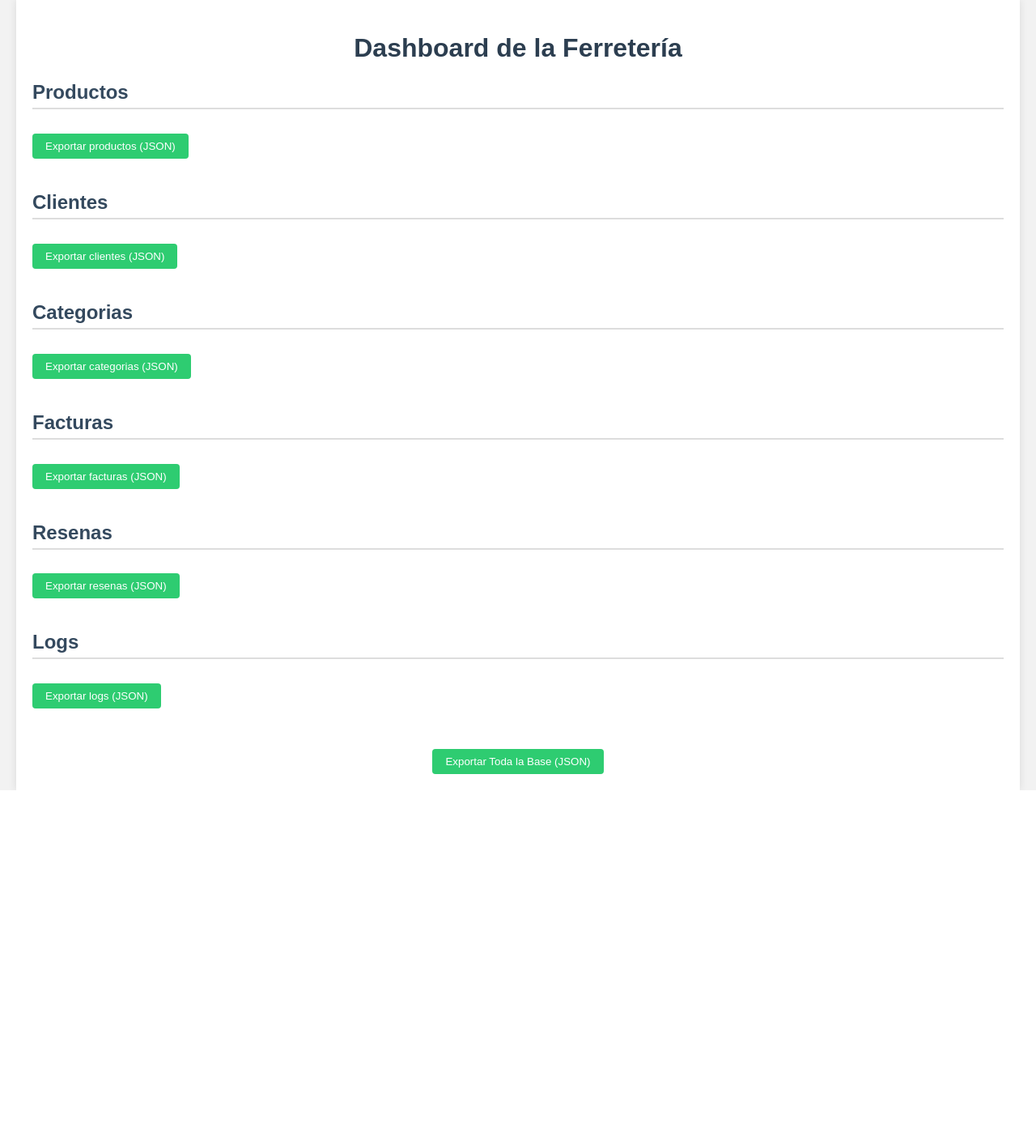
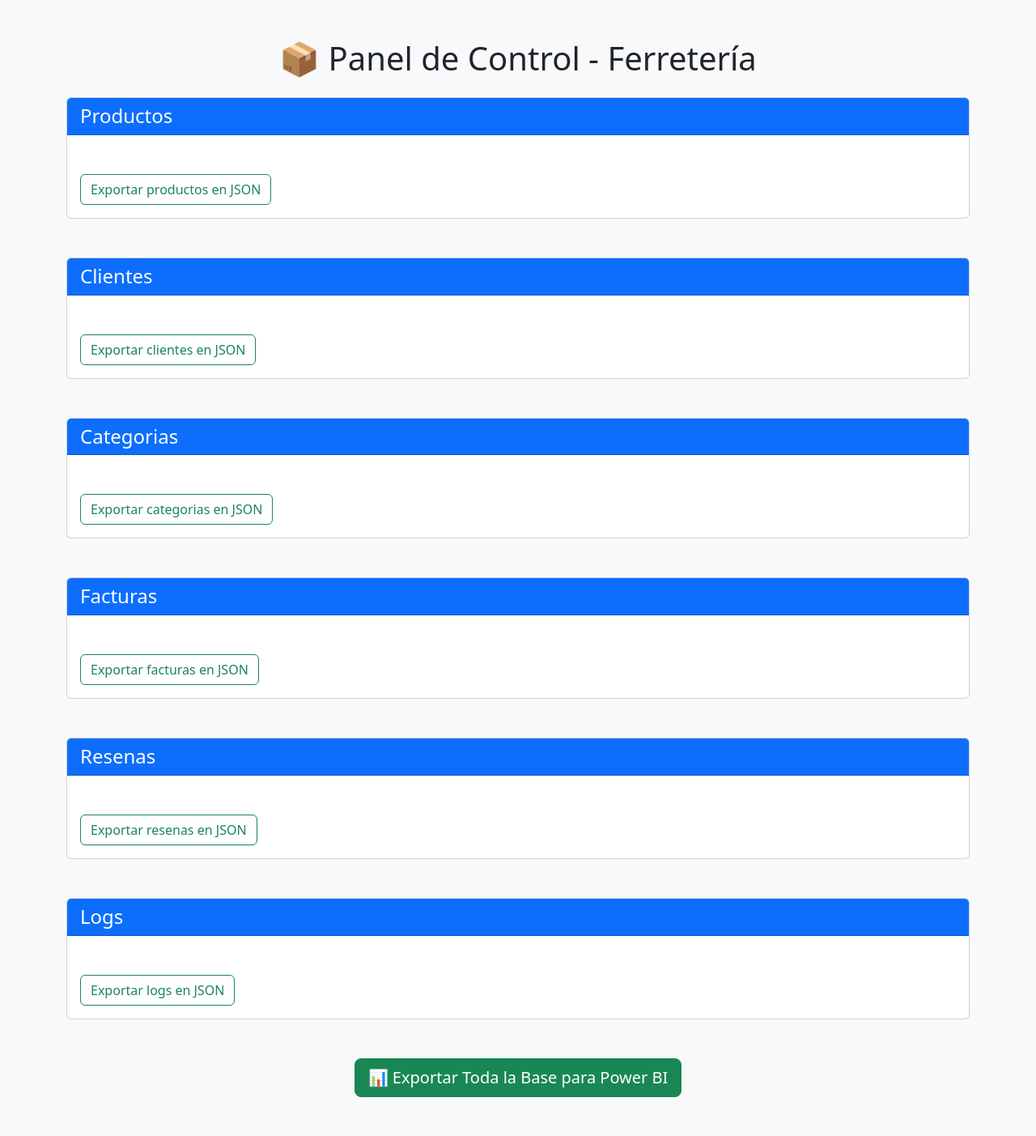
Before and after one commit to Sebastian542/FlaskApi, a Flask app: page / in a window 1280 px wide. Shown: the whole page at 81% size. Before the commit the page ends 976 px from the top, so only its background shows below. Run offline with Flask 3, Linux system fonts and the light colour scheme; a database or web service that is not in the repository returns one stand-in record (values such as "Sample title"); some libraries are stand-ins or nearby versions.

Commit message:
Update index.html

```diff
--- a/templates/index.html
+++ b/templates/index.html
@@ -2,85 +2,31 @@
 <html lang="es">
 <head>
     <meta charset="UTF-8">
-    <title>Ferretería - Dashboard</title>
-    <style>
-        body {
-            font-family: Arial, sans-serif;
-            background: #f2f2f2;
-            margin: 0;
-            padding: 0;
-        }
-        .container {
-            max-width: 1200px;
-            margin: auto;
-            padding: 20px;
-            background: white;
-            box-shadow: 0 0 10px rgba(0,0,0,0.1);
-        }
-        h1 {
-            text-align: center;
-            color: #2c3e50;
-        }
-        section {
-            margin-bottom: 40px;
-        }
-        h2 {
-            color: #34495e;
-            border-bottom: 2px solid #ddd;
-            padding-bottom: 5px;
-        }
-        table {
-            width: 100%;
-            border-collapse: collapse;
-            margin-top: 15px;
-        }
-        th, td {
-            border: 1px solid #ccc;
-            padding: 8px;
-            text-align: left;
-        }
-        th {
-            background: #3498db;
-            color: white;
-        }
-        tr:nth-child(even) {
-            background: #f9f9f9;
-        }
-        .export-btn {
-            margin-top: 10px;
-            background: #2ecc71;
-            color: white;
-            border: none;
-            padding: 8px 16px;
-            border-radius: 4px;
-            cursor: pointer;
-        }
-        .export-btn:hover {
-            background: #27ae60;
-        }
-        .export-container {
-            text-align: center;
-            margin-top: 40px;
-        }
-    </style>
+    <title>Ferretería - Panel</title>
+    <link href="https://cdn.jsdelivr.net/npm/bootstrap@5.3.0/dist/css/bootstrap.min.css" rel="stylesheet">
 </head>
-<body>
-    <div class="container">
-        <h1>Dashboard de la Ferretería</h1>
+<body class="bg-light">
+<div class="container mt-5">
+    <h1 class="text-center mb-4">📦 Panel de Control - Ferretería</h1>
 
-        {% for nombre_tabla, datos in datos.items() %}
-        <section>
-            <h2>{{ nombre_tabla|capitalize }}</h2>
-            <table id="table-{{ nombre_tabla }}">
+    {% for nombre_tabla, registros in datos.items() %}
+        <div class="card mb-5">
+            <div class="card-header bg-primary text-white">
+                <h4 class="mb-0 text-capitalize">{{ nombre_tabla }}</h4>
+            </div>
+            <div class="card-body">
+                {% if registros %}
+                    <div class="table-responsive">
+                        <table class="table table-bordered table-striped">
                             <thead>
                                 <tr>
-                        {% for key in datos[0].keys() %}
-                        <th>{{ key }}</th>
+                                    {% for campo in registros[0].keys() %}
+                                        <th>{{ campo }}</th>
                                     {% endfor %}
                                 </tr>
                             </thead>
                             <tbody>
-                    {% for fila in datos %}
+                                {% for fila in registros %}
                                     <tr>
                                         {% for valor in fila.values() %}
                                             <td>{{ valor }}</td>
@@ -89,91 +35,18 @@
                                 {% endfor %}
                             </tbody>
                         </table>
-            <button class="export-btn" onclick="exportTable('{{ nombre_tabla }}')">Exportar {{ nombre_tabla }} (JSON)</button>
-        </section>
+                    </div>
+                {% else %}
+                    <p class="text-muted">No hay datos disponibles en esta tabla.</p>
+                {% endif %}
+                <a href="/exportar/{{ nombre_tabla }}" class="btn btn-outline-success mt-3">Exportar {{ nombre_tabla }} en JSON</a>
+            </div>
+        </div>
     {% endfor %}
 
-        <div class="export-container">
-            <button class="export-btn" onclick="exportAllTables()">Exportar Toda la Base (JSON)</button>
+    <div class="text-center mb-5">
+        <a href="/exportar_todo" class="btn btn-lg btn-success">📊 Exportar Toda la Base para Power BI</a>
     </div>
 </div>
-
-    <script>
-        function exportTable(tableName) {
-            const table = document.getElementById("table-" + tableName);
-            const headers = [];
-            const data = [];
-
-            for (let th of table.querySelectorAll("thead th")) {
-                headers.push(th.innerText.trim());
-            }
-
-            for (let row of table.querySelectorAll("tbody tr")) {
-                const rowData = {};
-                const cells = row.querySelectorAll("td");
-                cells.forEach((cell, index) => {
-                    rowData[headers[index]] = cell.innerText.trim();
-                });
-                data.push(rowData);
-            }
-
-            const jsonStr = JSON.stringify(data, null, 2);
-            const blob = new Blob([jsonStr], { type: "application/json" });
-            const url = URL.createObjectURL(blob);
-            const a = document.createElement("a");
-            a.href = url;
-            a.download = tableName + ".json";
-            document.body.appendChild(a);
-            a.click();
-            document.body.removeChild(a);
-            URL.revokeObjectURL(url);
-        }
-
-        function exportAllTables() {
-            const allData = {};
-            const tables = [
-                { id: 'table-productos', key: 'productos' },
-                { id: 'table-clientes', key: 'clientes' },
-                { id: 'table-categorias', key: 'categorias' },
-                { id: 'table-facturas', key: 'facturas' },
-                { id: 'table-resenas', key: 'resenas' },
-                { id: 'table-logs', key: 'logs' }
-            ];
-
-            tables.forEach(({ id, key }) => {
-                const table = document.getElementById(id);
-                const headers = [];
-                const data = [];
-
-                for (let th of table.querySelectorAll("thead th")) {
-                    headers.push(th.innerText.trim());
-                }
-
-                for (let row of table.querySelectorAll("tbody tr")) {
-                    if (row.querySelector('td[colspan]')) continue;
-
-                    const rowData = {};
-                    const cells = row.querySelectorAll("td");
-                    cells.forEach((cell, index) => {
-                        rowData[headers[index]] = cell.innerText.trim();
-                    });
-                    data.push(rowData);
-                }
-
-                allData[key] = data;
-            });
-
-            const jsonStr = JSON.stringify(allData, null, 2);
-            const blob = new Blob([jsonStr], { type: "application/json" });
-            const url = URL.createObjectURL(blob);
-            const a = document.createElement("a");
-            a.href = url;
-            a.download = "base_datos.json";
-            document.body.appendChild(a);
-            a.click();
-            document.body.removeChild(a);
-            URL.revokeObjectURL(url);
-        }
-    </script>
 </body>
 </html>
```
Lines whose indentation alone changed are shown as unchanged.
